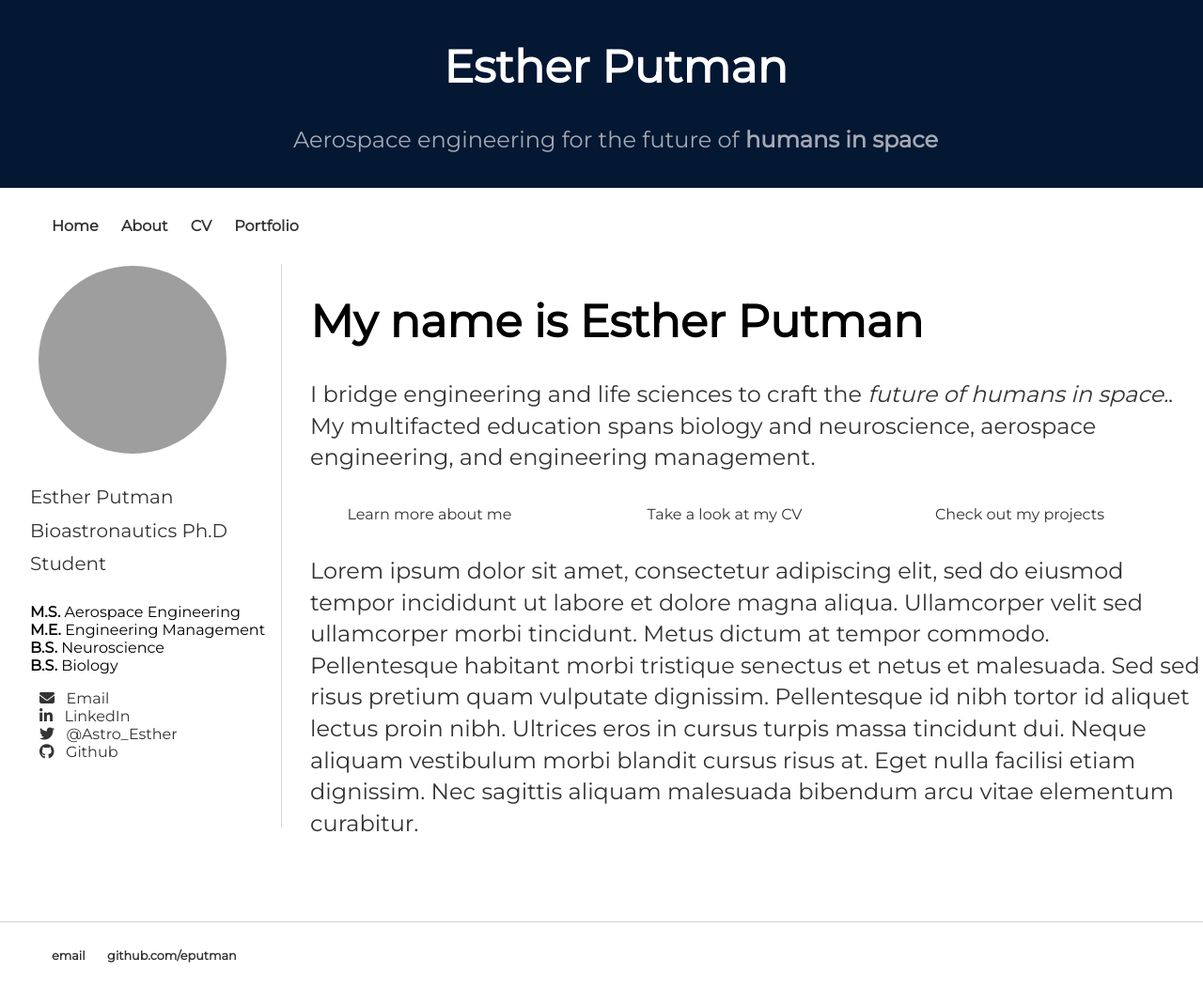
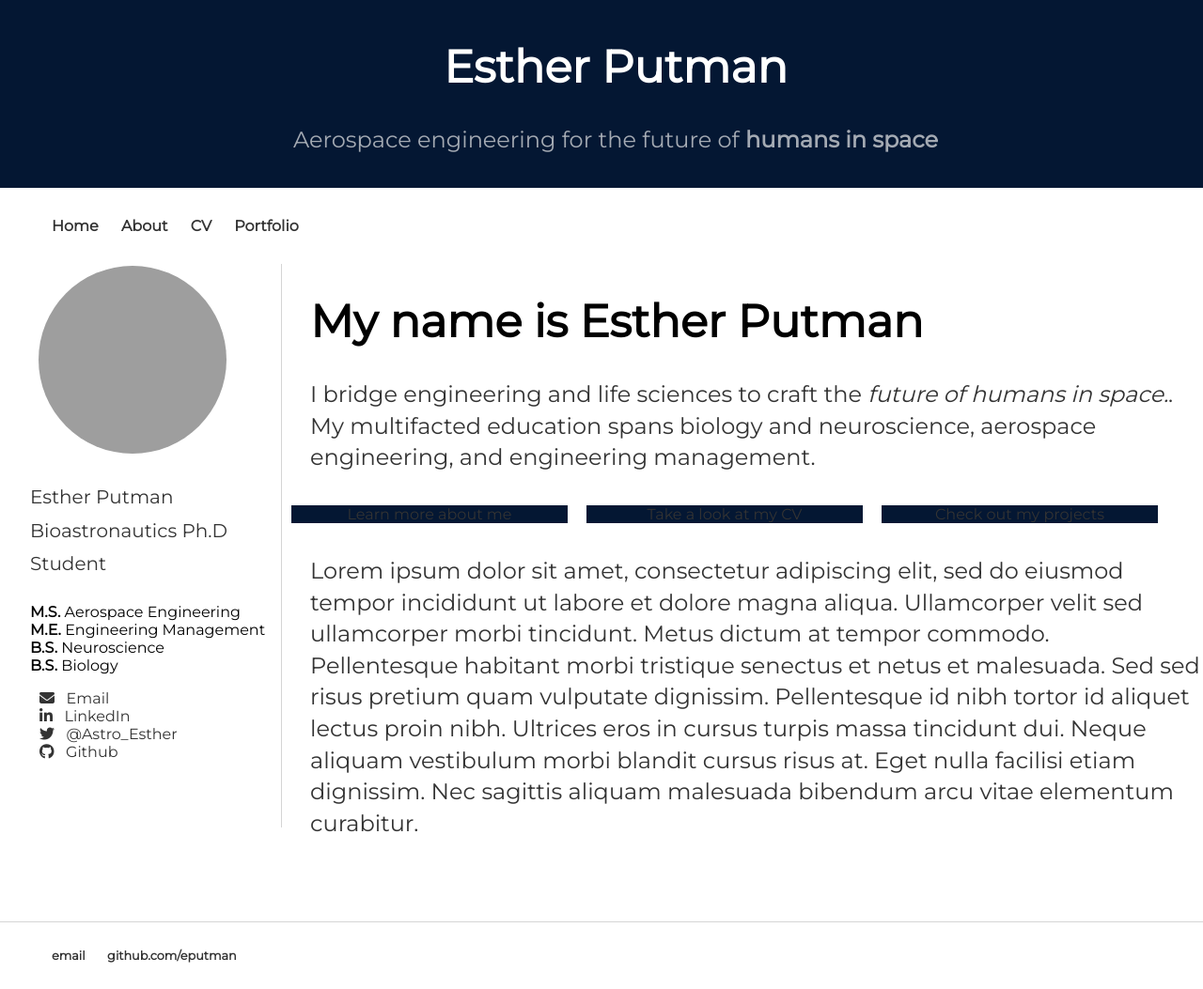
Before and after one commit to eputman/eputman.github.io, a Jekyll site: the page built from index.html, in a window 1280 px wide and 1053 px high. Shown: the whole window at 94% size. Built offline with Jekyll 4.4.1, drawn with Linux system fonts in a browser that asks for light colours; nearby versions of some CDN libraries; grey boxes are pictures that could not be loaded.

Commit message:
Update main.css

```diff
--- a/css/main.css
+++ b/css/main.css
@@ -28,8 +28,13 @@
 }
 .flex-container .box {
   width: 30%;
+  background-color: #041733;
   margin: 10px;
   text-align: center;
+}
+.flex-container .box:hover{
+ color:#000000;
+ background-color:#FFFFFF;
 }
 .clearfix::after {
   content: "";
```
